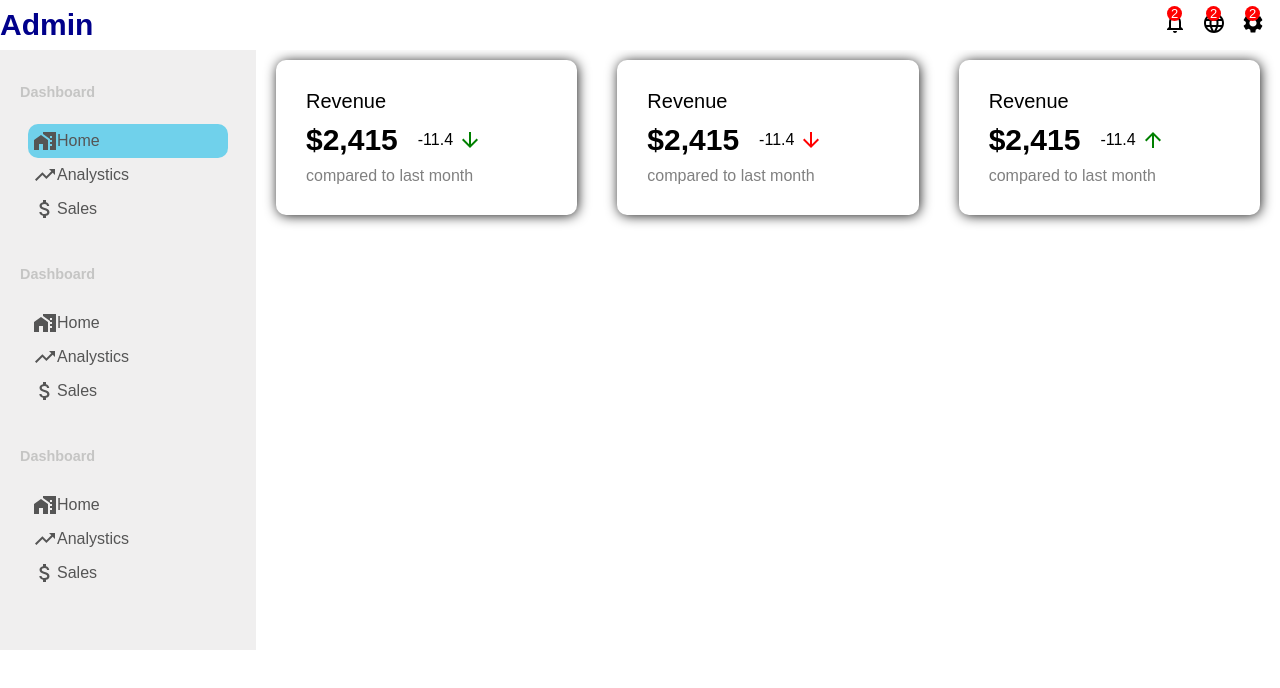
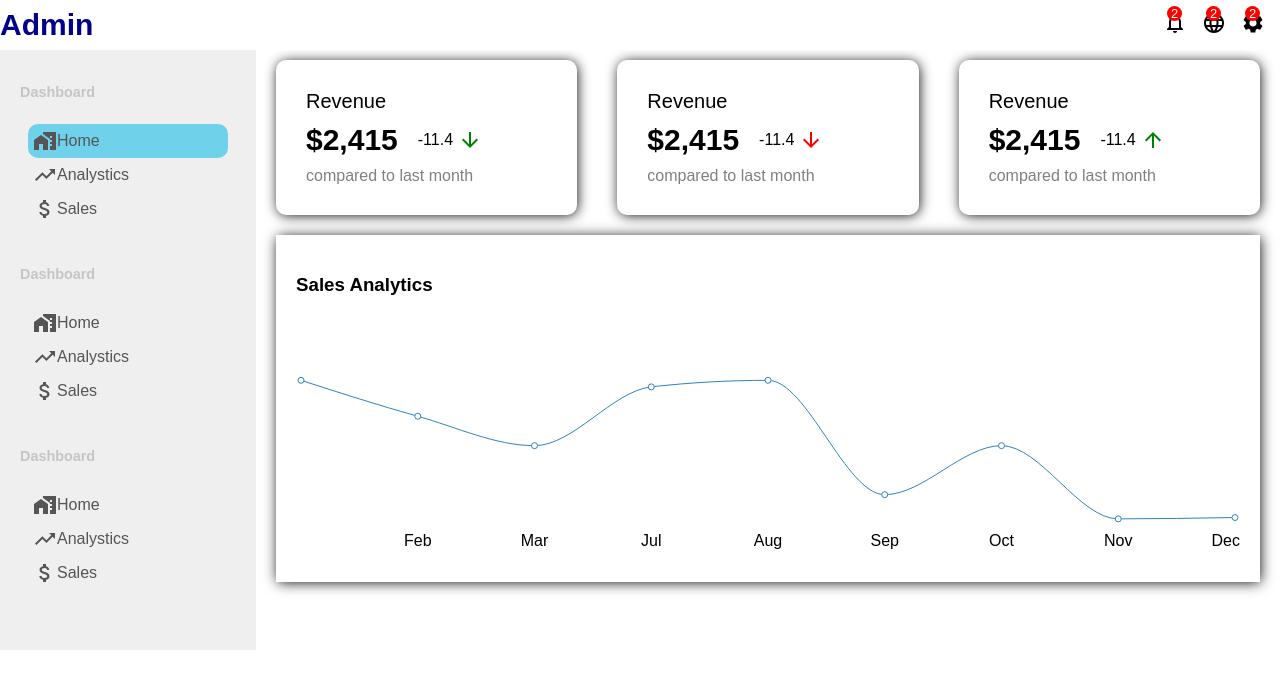
Before and after one commit to Seongho0503/Admin, a React (Create React App) app: page / in a window 1280 px wide. Shown: the top 688 px of the page. Built offline with nearby package versions, Linux system fonts and the light colour scheme.

Commit message:
[추가] recharts 데이터 바인딩

```diff
--- /dev/null
+++ b/src/components/chart/TradeChart/TradeChart.css
@@ -0,0 +1,11 @@
+.TradeChart {
+  margin: 20px;
+  padding: 20px;
+
+  -webkit-box-shadow: 1px 1px 13px -1px #000000;
+  box-shadow: 1px 1px 13px -1px #000000;
+}
+
+.chartTitle {
+  margin-bottom: 30px;
+}
--- /dev/null
+++ b/src/components/chart/TradeChart/TradeChart.jsx
@@ -0,0 +1,100 @@
+import React from "react";
+import "./TradeChart.css";
+import {
+  LineChart,
+  Line,
+  XAxis,
+  YAxis,
+  CartesianGrid,
+  Tooltip,
+  Legend,
+  ResponsiveContainer,
+} from "recharts";
+
+export default function TradeChart() {
+  const data = [
+    {
+      name: "Jan",
+      User: 4490,
+    },
+    {
+      name: "Feb",
+      User: 3390,
+    },
+    {
+      name: "Mar",
+      User: 2490,
+    },
+    {
+      name: "Jul",
+      User: 4290,
+    },
+    {
+      name: "Aug",
+      User: 4490,
+    },
+    {
+      name: "Sep",
+      User: 990,
+    },
+    {
+      name: "Oct",
+      User: 2490,
+    },
+    {
+      name: "Nov",
+      User: 249,
+    },
+    {
+      name: "Dec",
+      User: 290,
+    },
+  ];
+
+  return (
+    <div className="TradeChart">
+      <h3 className="chartTitle">Sales Analytics</h3>
+      <ResponsiveContainer width="100%" aspect={4 / 1}>
+        <LineChart data={data}>
+          <XAxis dataKey="name" stroke="5550bd" />
+          <Line type="monotone" dataKey="User" />
+        </LineChart>
+      </ResponsiveContainer>
+    </div>
+  );
+}
+
+// class Example extends PureComponent {
+//   static demoUrl = "https://codesandbox.io/s/simple-line-chart-kec3v";
+
+//   render() {
+//     return (
+//       <ResponsiveContainer width="100%" height="100%">
+//         <LineChart
+//           width={500}
+//           height={300}
+//           data={data}
+//           margin={{
+//             top: 5,
+//             right: 30,
+//             left: 20,
+//             bottom: 5,
+//           }}
+//         >
+//           <CartesianGrid strokeDasharray="3 3" />
+//           <XAxis dataKey="name" />
+//           <YAxis />
+//           <Tooltip />
+//           <Legend />
+//           <Line
+//             type="monotone"
+//             dataKey="pv"
+//             stroke="#8884d8"
+//             activeDot={{ r: 8 }}
+//           />
+//           <Line type="monotone" dataKey="uv" stroke="#82ca9d" />
+//         </LineChart>
+//       </ResponsiveContainer>
+//     );
+//   }
+// }
--- a/src/pages/home.jsx
+++ b/src/pages/home.jsx
@@ -1,11 +1,13 @@
 import React from "react";
 import "./home.css";
 import FeatureInfo from "../components/featureInfo/FeatureInfo";
+import TradeChart from "../components/chart/TradeChart/TradeChart";
 
 export default function Home() {
   return (
     <div className="home">
       <FeatureInfo />
+      <TradeChart />
     </div>
   );
 }
```
Also changed, not shown: 2 other files (tests, documents, lock files or other folders).
